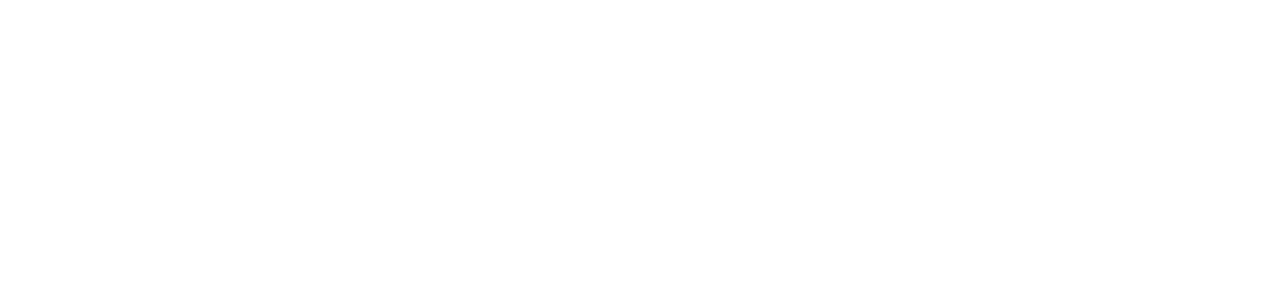
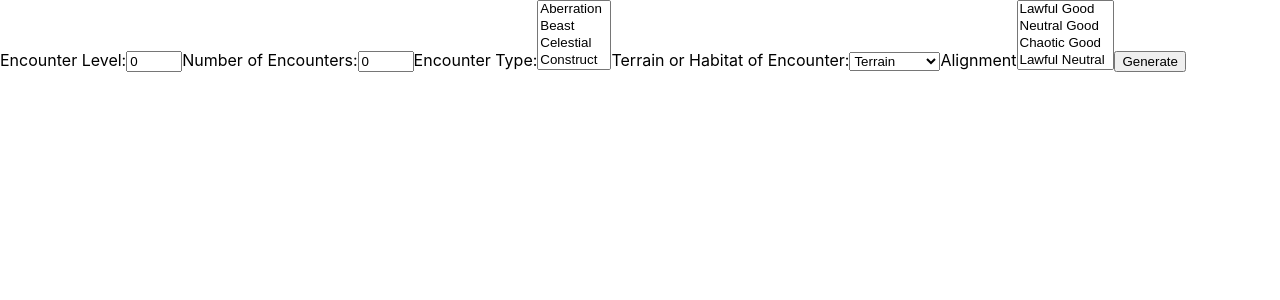
Before and after one commit to DuckEverlasting/Random-Character-Generator, a React (Create React App) app: page / in a window 1280 px wide. Shown: the top 300 px of the page. Built offline with nearby package versions, Linux system fonts and the light colour scheme.

Commit message:
form functionality works?

```diff
--- a/src/App.js
+++ b/src/App.js
@@ -1,11 +1,12 @@
 import React from 'react';
 import './App.css';
+import CreatureForm from './components/CreatureForm';
 
 function App() {
   return (
     <div className="App">
       <header>
-
+        <CreatureForm />
       </header>
     </div>
   );
--- a/src/components/CreatureForm.jsx
+++ b/src/components/CreatureForm.jsx
@@ -2,9 +2,9 @@
 
 // Encounter Level - number input
 // Number of Monsters - number input
-// Type selector - drop down - select one
+// Type selector - select multiple as well
+// terrain selector - select one
 // alignment selector - select multiple
-// terrain selector - select one
 
 class CreatureForm extends Component {
     constructor() {
@@ -13,11 +13,10 @@
             info: {
                 encounterLevel: 0,
                 numberEncounter: 0,
-                type: "x",
-
-
+                type: [],
+                terrain: "x",
+                alignment: []
             }
-
         }
     }
 
@@ -35,11 +34,49 @@
         })
     }
 
+    handleAlignment = event => {
+
+        var options = event.target.options;
+        var alignment = [];
+        for (var i = 0, l = options.length; i < l; i++) {
+            if (options[i].selected) {
+                alignment.push(options[i].value);
+            }
+        }
+
+        this.setState({
+            info: {
+                ...this.state.info,
+                alignment: alignment
+            }
+        })
+    }
+
+    handleType = event => {
+
+        var options = event.target.options;
+        var type = [];
+        for (var i = 0, l = options.length; i < l; i++) {
+            if (options[i].selected) {
+                type.push(options[i].value);
+            }
+        }
+
+        this.setState({
+            info: {
+                ...this.state.info,
+                type: type
+            }
+        })
+    }
 
     render() {
+        console.log(this.state.info);
+
         return (
-            <div className='form-container' autocomplete='off'>
-                <form onSubmit={this.onSubmitHandler}>
+            <div className='form-container'>
+            {this.state.error && this.state.message}
+                <form onSubmit={this.onSubmitHandler} autoComplete='off'>
 
                     Encounter Level:
                     <input
@@ -54,6 +91,8 @@
                     Number of Encounters:
                     <input
                         type="number"
+                        min="1"
+                        max="20"
                         name="numberEncounter"
                         value={this.state.info.numberEncounter}
                         onChange={this.onChangeHandler}
@@ -61,13 +100,11 @@
 
                     Encounter Type:
                     <select
-                        name="type"
-                        placeholder="x"
+                        multiple={true}
                         value={this.state.info.type}
-                        onChange={this.onChangeHandler}
-                        >
+                        onChange={this.handleType}
+                    >
 
-                        <option value="x" hidden>Choose</option>
                         <option value="aberration">Aberration</option>
                         <option value="beast">Beast</option>
                         <option value="celestial">Celestial</option>
@@ -84,8 +121,47 @@
                         <option value="undead">Undead</option>
                     </select>
 
+                    Terrain or Habitat of Encounter:
+                    <select
+                        name="terrain"
+                        placeholder="x"
+                        value={this.state.info.terrain}
+                        onChange={this.onChangeHandler}
+                    >
 
+                        <option value="x" hidden>Terrain</option>
+                        <option value="arctic">Arctic</option>
+                        <option value="coastal">Coastal</option>
+                        <option value="desert">Desert</option>
+                        <option value="forest">Forest</option>
+                        <option value="grassland">Grassland</option>
+                        <option value="hill">Hill</option>
+                        <option value="mountain">Mountain</option>
+                        <option value="swamp">Swamp</option>
+                        <option value="underdark">Underdark</option>
+                        <option value="underwater">Underwater</option>
+                        <option value="urban">Urban</option>
+                    </select>
 
+                    Alignment
+                    <select
+                        multiple={true}
+                        value={this.state.info.alignment}
+                        onChange={this.handleAlignment}
+                    >
+
+                        <option value="Lawful Good">Lawful Good</option>
+                        <option value="Neutral Good">Neutral Good</option>
+                        <option value="Chaotic Good">Chaotic Good</option>
+                        <option value="Lawful Neutral">Lawful Neutral</option>
+                        <option value="Neutral">Neutral</option>
+                        <option value="Chaotic Neutral">Chaotic Neutral</option>
+                        <option value="Lawful Evil">Lawful Evil</option>
+                        <option value="Neutral Evil">Neutral Evil</option>
+                        <option value="Chaotic Evil">Chaotic Evil</option>
+                    </select>
+
+                    <button type="submit">Generate</button>
                 </form>
             </div>
         );
```
Also changed, not shown: 1 other file (tests, documents, lock files or other folders).
